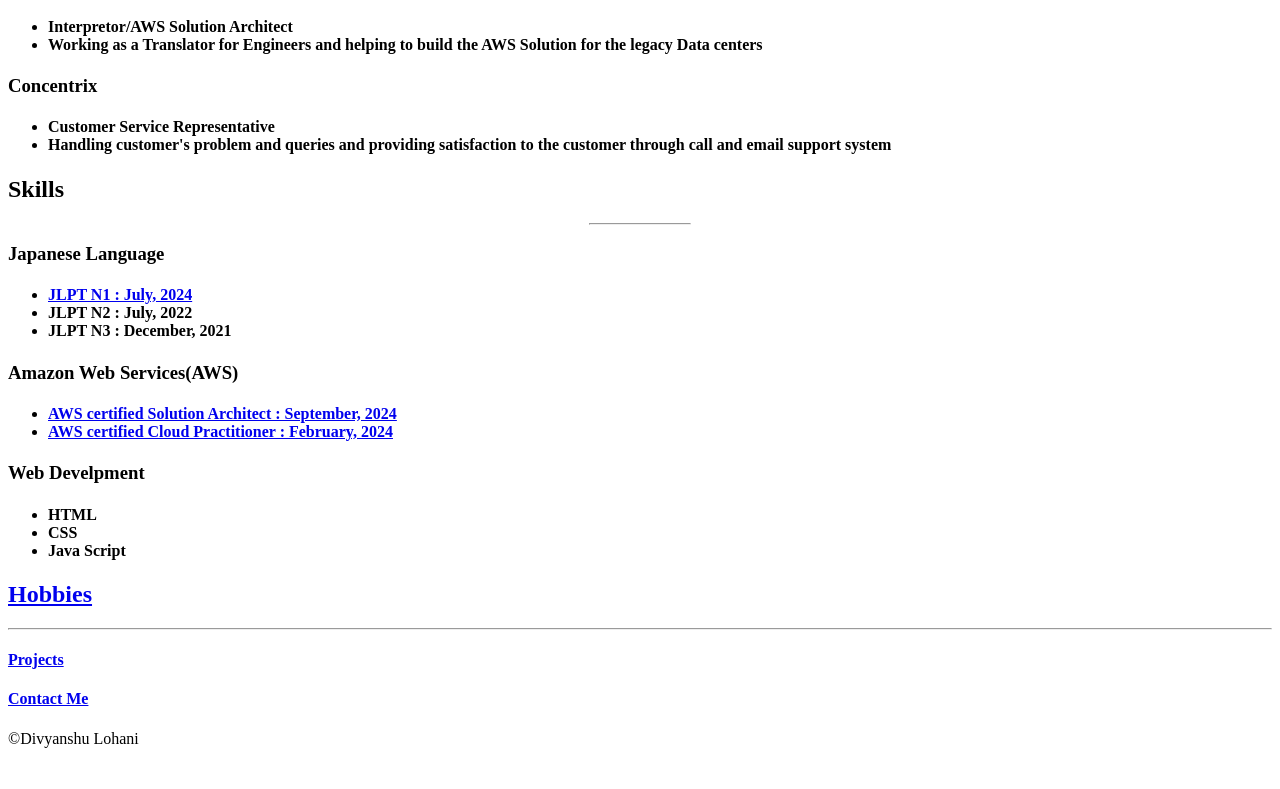
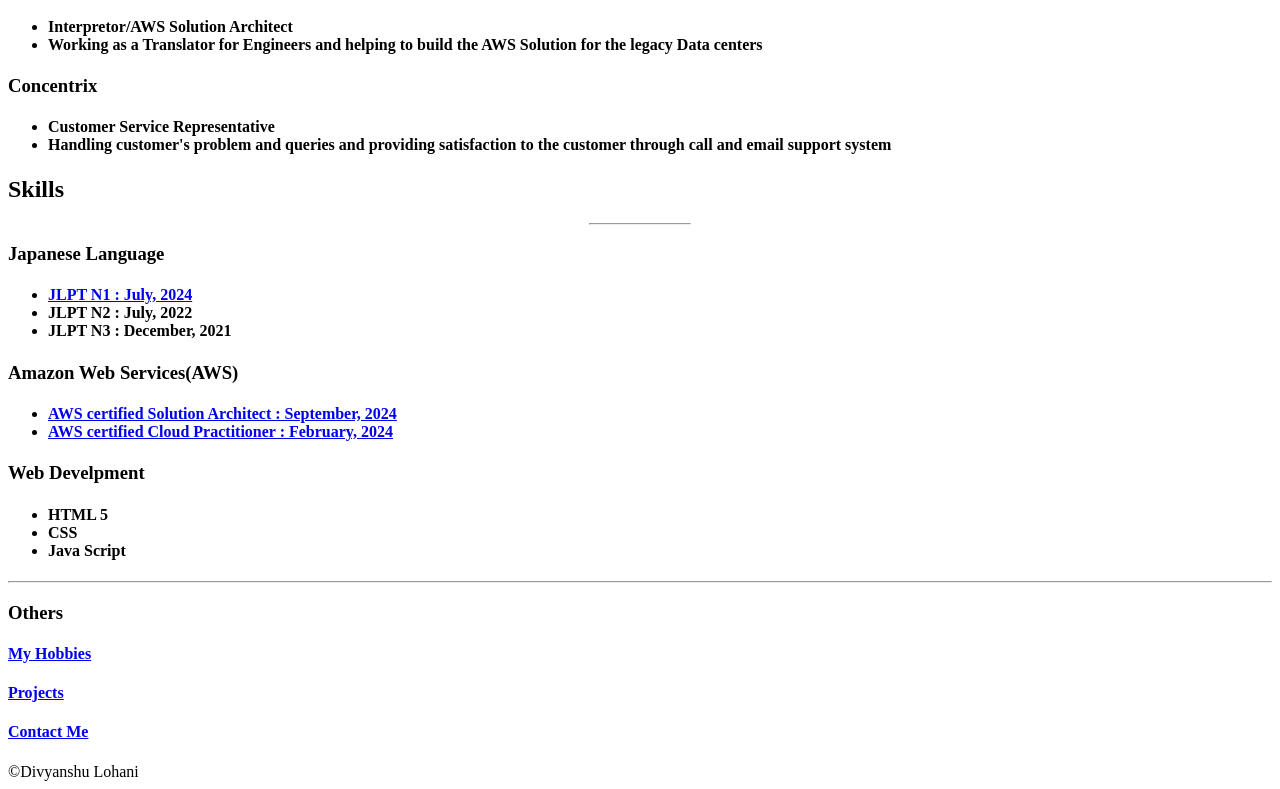
Before and after one commit to Divyanshu-Lohani/Capstone-project-1, a plain HTML site: page index.html in a window 1280 px wide. Shown: the part 821-1610 px from the top of the page. Before the commit the page ends 1577 px from the top, so only its background shows below. Drawn offline with Linux system fonts and the light colour scheme.

Commit message:
Add files via upload

```diff
--- a/index.html
+++ b/index.html
@@ -69,14 +69,14 @@
                 <h3>Web Develpment</h3>
                     <h4>
                         <ul>
-                            <li>HTML</li>
+                            <li>HTML 5</li>
                             <li>CSS</li>
                             <li>Java Script</li>
                         </ul>
                     </h4>
-
-        <h2><a href="./Public/Hobbies.html">Hobbies</a></h2>
-    <hr />
+                    <hr />
+                <h3>Others</h3>
+                    <h4><a href="./Public/Hobbies.html">My Hobbies</a></h4>
                     <h4><a href="./Public/projects.html" >Projects</a></h4>
                     <h4><a href="./Public/Contact Me.html">Contact Me</a></h4>
 
```
